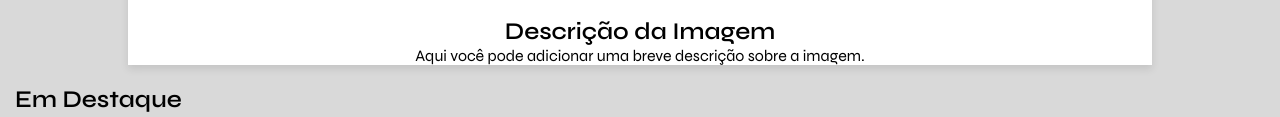
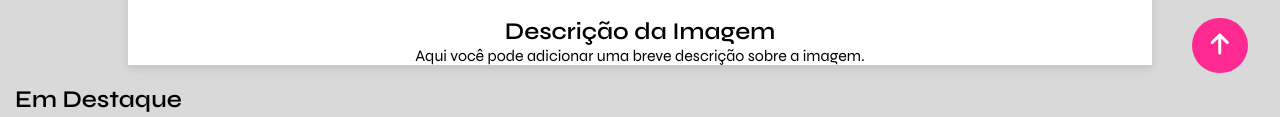
Before and after one commit to mathraphael/ConnectCorumba, a website: page public/index.html in a window 1280 px wide. Shown: the part 695-812 px from the top of the page. Drawn offline with nearby package versions, Linux system fonts and the light colour scheme.

Commit message:
[NOVO] #0- BOTAO SCROLL TO UP

```diff
--- a/public/css/styles.css
+++ b/public/css/styles.css
@@ -7,6 +7,7 @@
     padding: 0;
     box-sizing: border-box;
     font-family: 'Syne', sans-serif;
+    scroll-behavior: smooth;
 }
 body{
     width: 100%;
@@ -396,6 +397,36 @@ footer {
     border-top: 1px solid #333;
 }
 
+.back-top{
+    position: fixed;
+    bottom: 2rem;
+    right: 2rem;
+    display: inline-flex;
+    align-items: center;
+    justify-content: center;
+    background-color: #ff2992;
+    border-radius: 5rem;
+    padding: 0.8rem 1.2rem;
+    text-decoration: none;
+    transition: 0.2s ease-out;
+
+}
+
+.back-top span{
+    color:#FFF;
+    font-size: 1.5rem;
+    transition: 0.2s ease-out;
+
+}
+
+.back-top:hover{
+    background-color: #F2508B;
+}
+
+.back-top:hover span{
+    transform: translateY(-4px);
+}
+
 @media screen and (max-width : 1250px) {
     .navbar-second{
         display: block;
--- a/public/index.html
+++ b/public/index.html
@@ -72,7 +72,7 @@
 
     </nav>
 
-    <section class="evento-principal">
+    <section class="evento-principal" id="principal">
         <h1>Evento Principal</h1>
     <div class="card">
         <img src="https://firebasestorage.googleapis.com/v0/b/connect-pantanal.appspot.com/o/imagens%2Fbanner.png?alt=media" alt="Descrição da Imagem">
@@ -131,6 +131,12 @@
             </div>
         </div>
     </section>
+
+    <a href="#" class="back-top">
+        <span class="material-icons">
+            <i class="fa-solid fa-arrow-up"></i>
+        </span>
+    </a>
 
     <footer>
        <div class="footer-content">
```
